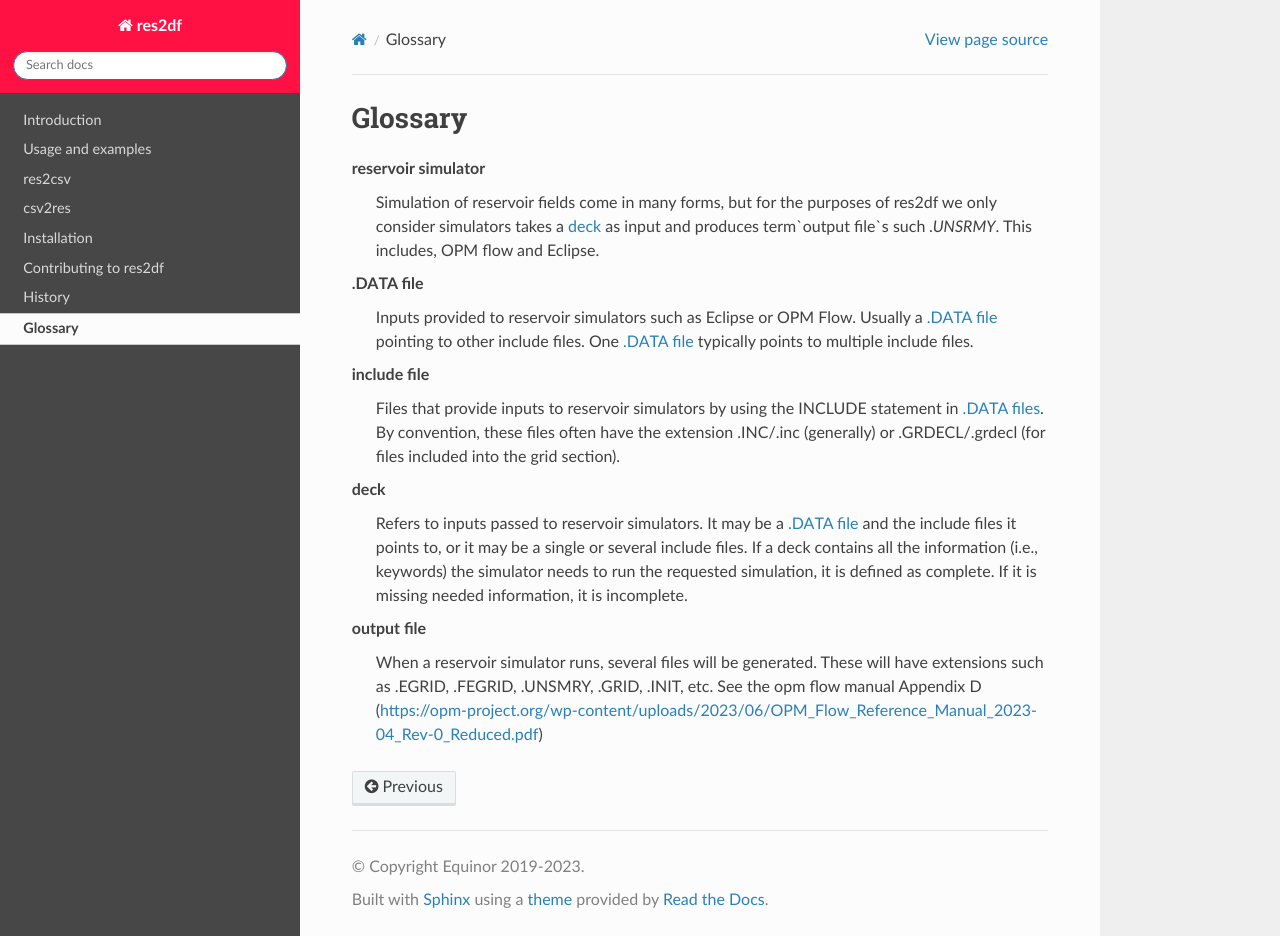
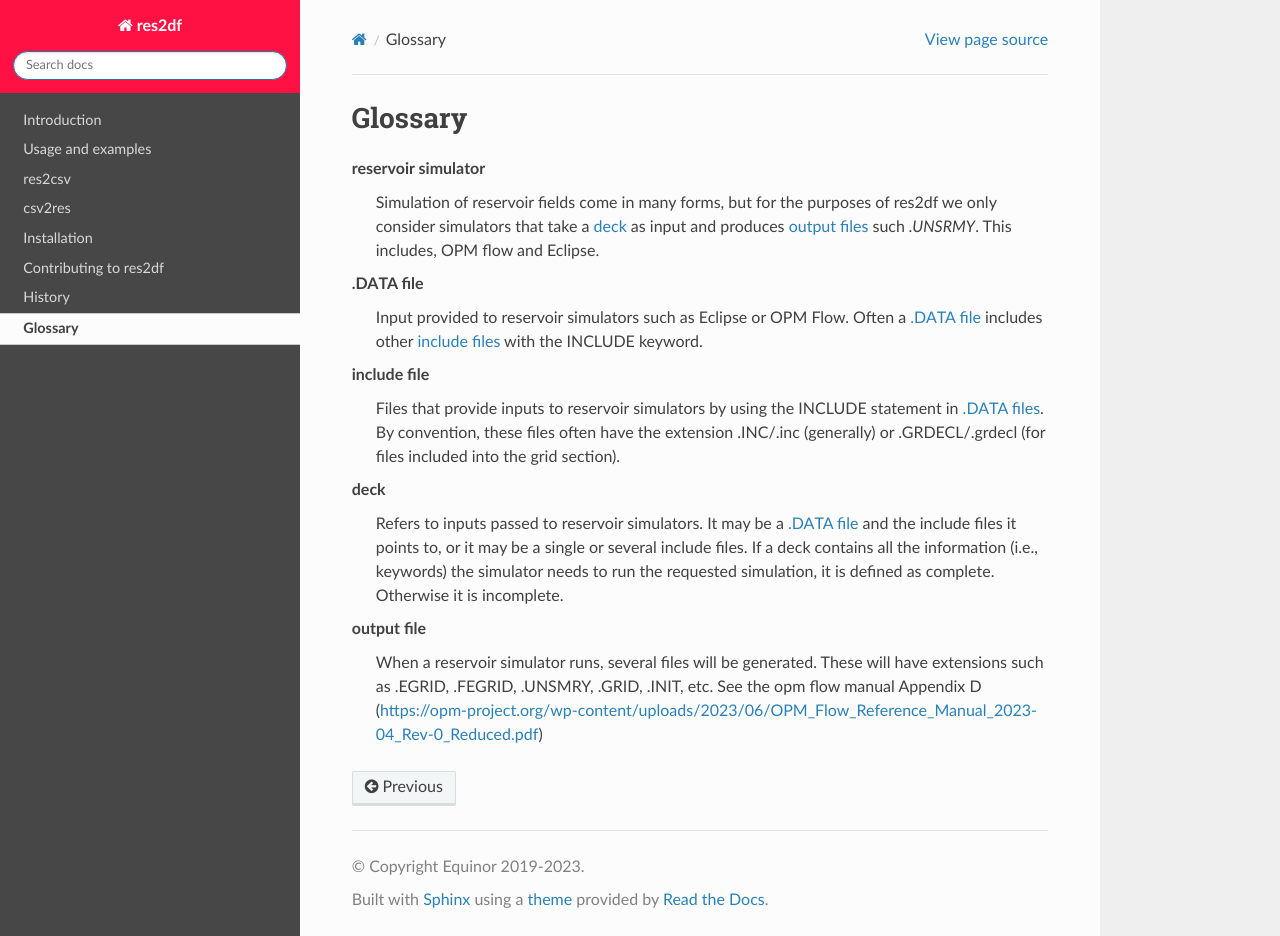
Before and after one commit to equinor/res2df, a Sphinx documentation site: the page built from docs/glossary.rst, in a window 1280 px wide and 936 px high. Built offline with Sphinx 7.4.7 and the Read the Docs theme 2.0.0, drawn with Linux system fonts in a browser that asks for light colours; pages that are not in the unit, such as notebooks, are missing from menus; the version number could not be read and is left out.

Commit message:
Clarify some glossary terms

```diff
--- a/docs/glossary.rst
+++ b/docs/glossary.rst
@@ -5,13 +5,12 @@ Glossary
 
     reservoir simulator
         Simulation of reservoir fields come in many forms, but for the purposes of
-        res2df we only consider simulators takes a :term:`deck` as input and produces
-        term`output file`s such `.UNSRMY`. This includes, OPM flow and Eclipse.
+        res2df we only consider simulators that take a :term:`deck` as input and produces
+        :term:`output files <output file>` such `.UNSRMY`. This includes, OPM flow and Eclipse.
 
     .DATA file
-        Inputs provided to reservoir simulators such as Eclipse or OPM Flow.
-        Usually a :term:`.DATA file` pointing to other include files. One :term:`.DATA file`
-        typically points to multiple include files.
+        Input provided to reservoir simulators such as Eclipse or OPM Flow.
+        Often a :term:`.DATA file` includes other :term:`include files <include file>` with the INCLUDE keyword.
 
     include file
         Files that provide inputs to reservoir simulators by using the INCLUDE statement
@@ -22,8 +21,7 @@ Glossary
         Refers to inputs passed to reservoir simulators. It may be a :term:`.DATA file` and the
         include files it points to, or it may be a single or several include files.
         If a deck contains all the information (i.e., keywords) the simulator needs
-        to run the requested simulation, it is defined as complete. If it is missing
-        needed information, it is incomplete.
+        to run the requested simulation, it is defined as complete. Otherwise it is incomplete.
 
     output file
         When a reservoir simulator runs, several files will be generated.
```
